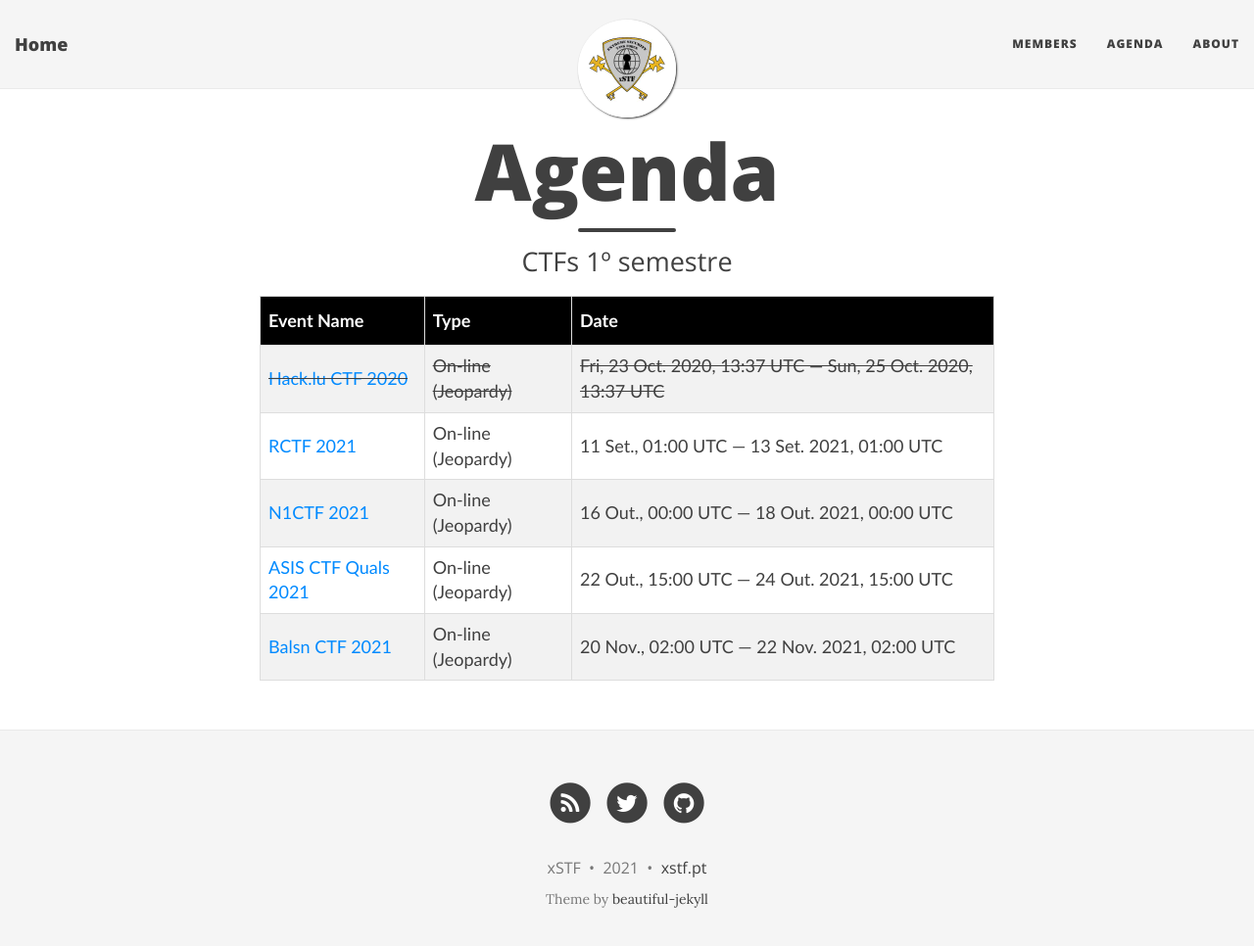
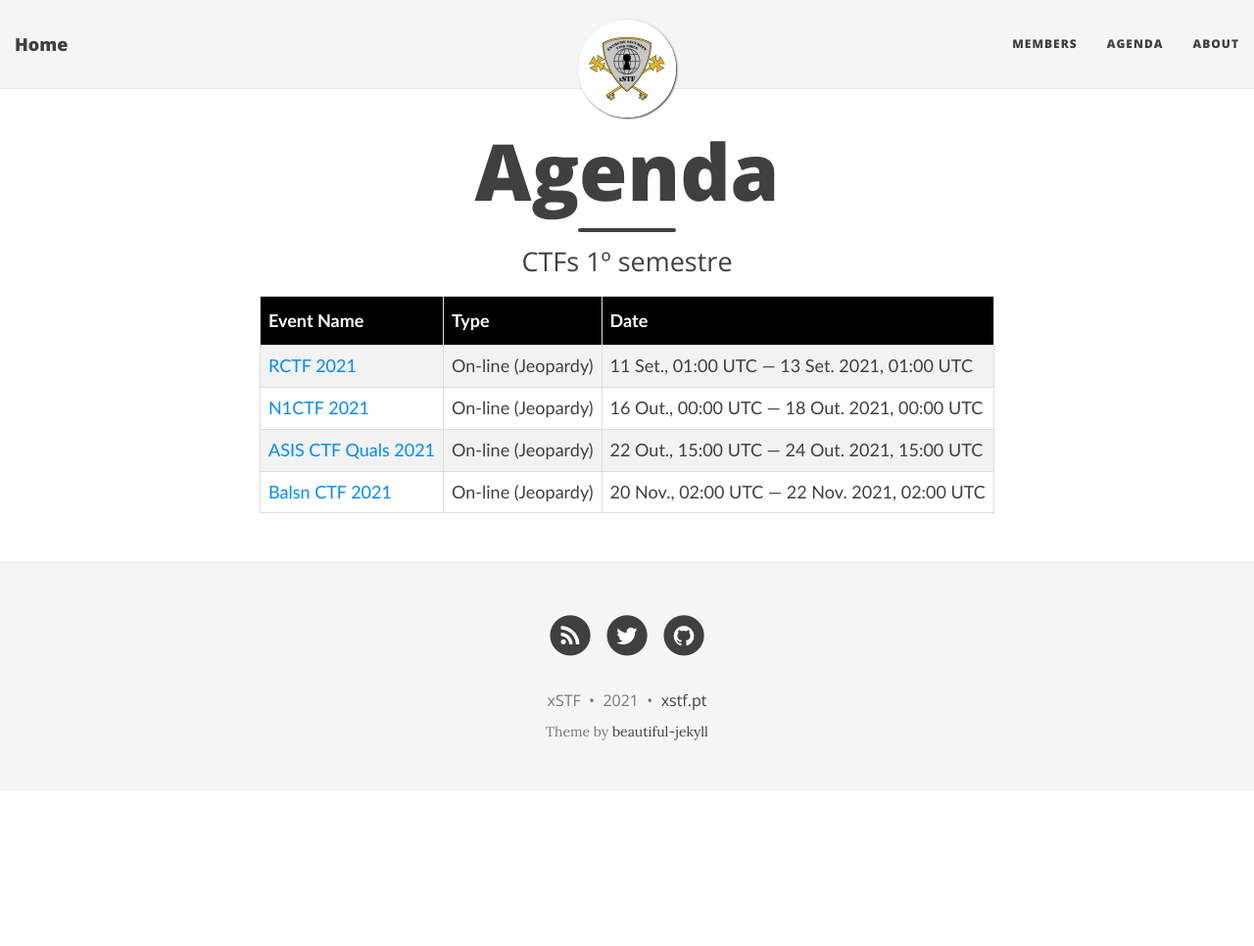
Before and after one commit to joselimas/xstf.github.io, a Jekyll site: the page built from agenda.html, in a window 1280 px wide and 979 px high. Shown: the top 966 px of the window at 98% size. Built offline with Jekyll 4.4.1, drawn with Linux system fonts in a browser that asks for light colours; nearby versions of some CDN libraries.

Commit message:
Update agenda.html
Agenda atualizada.

```diff
--- a/agenda.html
+++ b/agenda.html
@@ -39,11 +39,6 @@ subtitle: CTFs 1º semestre
     <th>Date</th>
   </tr>
   <tr>
-    <td><del><a href="https://ctftime.org/event/1142" target="_blank">Hack.lu CTF 2020</a></del></td>
-    <td><del>On-line (Jeopardy)</del></td>
-    <td><del>Fri, 23 Oct. 2020, 13:37 UTC — Sun, 25 Oct. 2020, 13:37 UTC</del></td>
-  </tr>
-  <tr>
     <td><a href="https://ctftime.org/event/1413" target="_blank">RCTF 2021</a></td>
     <td>On-line (Jeopardy)</td>
     <td>11 Set., 01:00 UTC — 13 Set. 2021, 01:00 UTC</td>
```
